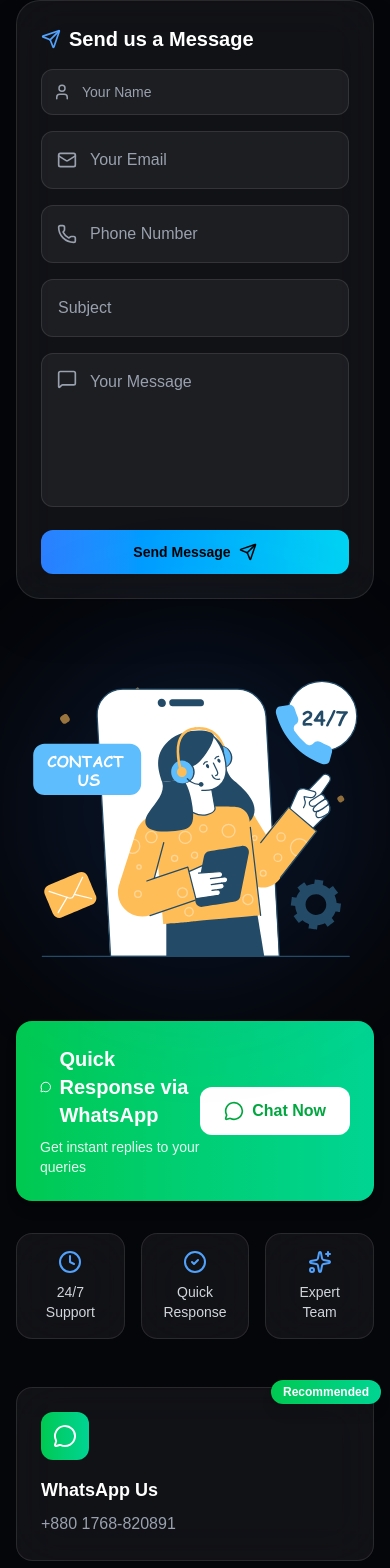
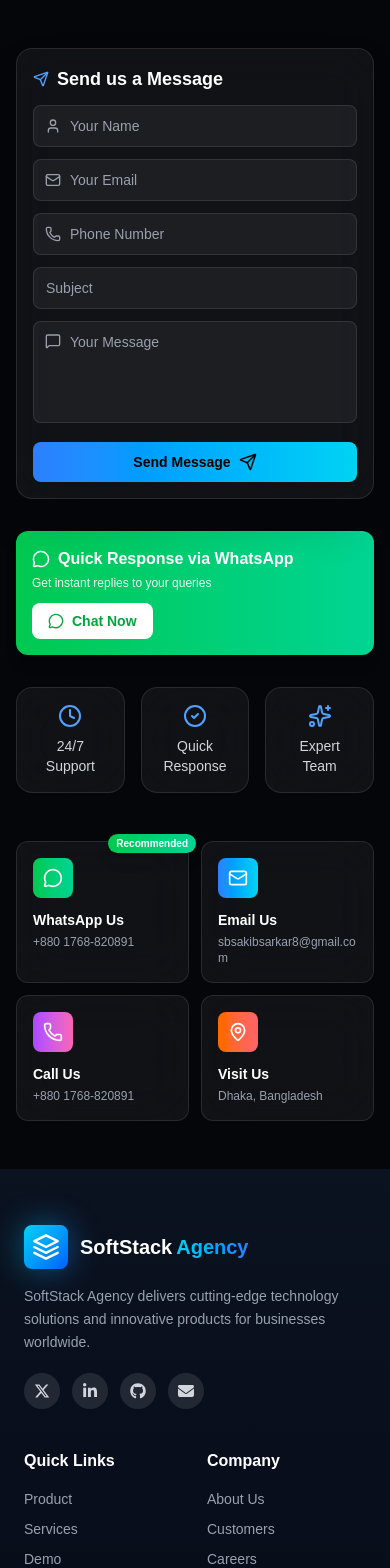
Before and after one commit to softstackagency-lang/softstack_agency_frontend, a Next.js app: page /contact in a window 390 px wide. Shown: the part 302-1870 px from the top of the page. Built offline with nearby package versions, Linux system fonts and the light colour scheme; no server answers.

Commit message:
fixed all the componet

```diff
--- a/src/components/home/Footer.jsx
+++ b/src/components/home/Footer.jsx
@@ -5,26 +5,28 @@
 
 export default function Footer() {
   return (
-    <footer className="bg-linear-to-b from-[#0b1220] to-[#050914] text-gray-300 relative">
-      <div className="max-w-7xl mx-auto px-4 sm:px-6 py-12 sm:py-14 md:py-16 flex flex-col md:flex-row justify-center md:justify-between items-center md:items-start gap-8 sm:gap-10 text-center md:text-left">
+    <footer className="bg-gradient-to-b from-[#0b1220] to-[#050914] text-gray-300 relative">
+      <div className="max-w-7xl mx-auto px-6 sm:px-8 pt-14 pb-10">
 
-        {/* Logo & Brand */}
-        <div className="flex flex-col gap-3 sm:gap-4 items-center md:items-start">
-          <Link href="/" className="flex items-center gap-2 sm:gap-3 group cursor-pointer">
-            <div className="relative">
-              <div className="absolute inset-0 bg-linear-to-r from-cyan-500 to-blue-500 rounded-lg blur-lg opacity-50 group-hover:opacity-75 transition-opacity"></div>
-              <div className="relative bg-linear-to-br from-cyan-400 to-blue-600 p-1.5 sm:p-2 rounded-lg transform group-hover:scale-110 transition-transform duration-300">
-                <svg className="w-6 h-6 sm:w-8 sm:h-8 text-white" viewBox="0 0 24 24" fill="none">
+        {/* Top section: Logo + 3 columns */}
+        <div className="grid grid-cols-2 gap-x-6 gap-y-10 sm:grid-cols-2 md:grid-cols-4 lg:grid-cols-4">
+
+          {/* Logo & Brand — full width on mobile, 1 col on md+ */}
+          <div className="col-span-2 sm:col-span-2 md:col-span-1 flex flex-col gap-4 items-start">
+            <Link href="/" className="flex items-center gap-3 group cursor-pointer">
+              <div className="relative flex-shrink-0">
+                <div className="absolute inset-0 bg-gradient-to-r from-cyan-500 to-blue-500 rounded-lg blur-lg opacity-50 group-hover:opacity-75 transition-opacity" />
+                <div className="relative bg-gradient-to-br from-cyan-400 to-blue-600 p-2 rounded-lg transform group-hover:scale-110 transition-transform duration-300">
+                  <svg className="w-7 h-7 text-white" viewBox="0 0 24 24" fill="none">
                     <path d="M12 2L2 7L12 12L22 7L12 2Z" stroke="currentColor" strokeWidth="2" strokeLinecap="round" strokeLinejoin="round"/>
                     <path d="M2 17L12 22L22 17" stroke="currentColor" strokeWidth="2" strokeLinecap="round" strokeLinejoin="round"/>
                     <path d="M2 12L12 17L22 12" stroke="currentColor" strokeWidth="2" strokeLinecap="round" strokeLinejoin="round"/>
                   </svg>
                 </div>
               </div>
-
-            <div className="text-2xl font-bold flex items-center gap-1">
+              <div className="text-xl sm:text-2xl font-bold flex items-center gap-1">
                 <span className="text-white">SoftStack</span>
-              <span className="bg-linear-to-r from-cyan-400 to-blue-500 bg-clip-text text-transparent"> Agency</span>
+                <span className="bg-gradient-to-r from-cyan-400 to-blue-500 bg-clip-text text-transparent"> Agency</span>
               </div>
             </Link>
 
@@ -32,7 +34,7 @@
               SoftStack Agency delivers cutting-edge technology solutions and innovative products for businesses worldwide.
             </p>
 
-          <div className="flex items-center gap-4 mt-2">
+            <div className="flex items-center gap-3 mt-1">
               <SocialIcon href="#" icon={<FaXTwitter />} />
               <SocialIcon href="#" icon={<FaLinkedinIn />} />
               <SocialIcon href="#" icon={<FaGithub />} />
@@ -64,13 +66,14 @@
             <FooterLink href="/help-center">Help Center</FooterLink>
           </FooterColumn>
         </div>
+      </div>
 
       {/* Bottom Bar */}
-      <div className="border-t border-white/10 mt-8 sm:mt-10">
-        <div className="max-w-7xl mx-auto px-4 sm:px-6 py-4 sm:py-5 md:py-6 flex flex-col md:flex-row items-center justify-center md:justify-between text-xs sm:text-sm text-gray-400 gap-3 sm:gap-4 md:gap-0 text-center">
+      <div className="border-t border-white/10">
+        <div className="max-w-7xl mx-auto px-6 sm:px-8 py-5 flex flex-col sm:flex-row items-center justify-between text-xs sm:text-sm text-gray-400 gap-3 text-center">
           <p>© {new Date().getFullYear()} SoftStack Agency. All Rights Reserved.</p>
 
-          <div className="flex gap-6 flex-wrap justify-center">
+          <div className="flex flex-wrap justify-center gap-4 sm:gap-6">
             <Link href="/privacy-policy" className="hover:text-white transition">Privacy Policy</Link>
             <Link href="/terms-of-service" className="hover:text-white transition">Terms of Service</Link>
             <Link href="/cookie-policy" className="hover:text-white transition">Cookie Policy</Link>
@@ -84,9 +87,9 @@
 /* Reusable Components */
 function FooterColumn({ title, children }) {
   return (
-    <div className="flex flex-col gap-3 items-center md:items-start">
-      <h4 className="text-white font-semibold mb-2">{title}</h4>
-      <ul className="space-y-2 text-sm">{children}</ul>
+    <div className="flex flex-col gap-3 items-start">
+      <h4 className="text-white font-semibold mb-1">{title}</h4>
+      <ul className="space-y-2.5 text-sm">{children}</ul>
     </div>
   );
 }
@@ -105,7 +108,7 @@
   return (
     <Link
       href={href}
-      className="w-10 h-10 rounded-full bg-white/10 flex items-center justify-center text-gray-300 hover:bg-cyan-500 hover:text-white transition"
+      className="w-9 h-9 rounded-full bg-white/10 flex items-center justify-center text-gray-300 hover:bg-cyan-500 hover:text-white transition"
     >
       {icon}
     </Link>
--- a/src/components/home/HomeContact/ContactPage.jsx
+++ b/src/components/home/HomeContact/ContactPage.jsx
@@ -108,7 +108,7 @@
       </div>
 
       {/* ================= CONTENT ================= */}
-      <div className="relative z-10 px-4 sm:px-6 md:px-8 py-12 sm:py-16 md:py-20 lg:py-28">
+      <div className="relative z-10 px-4 sm:px-6 md:px-8 pt-24 sm:pt-16 md:py-20 lg:py-28 pb-12 sm:pb-16">
         <div className="max-w-7xl mx-auto">
 
           {/* Header Section */}
@@ -144,18 +144,18 @@
             >
               <form
                 onSubmit={handleSubmit}
-                className="relative bg-white/5 backdrop-blur-xl border border-white/10 rounded-3xl p-6 sm:p-8 md:p-10 shadow-2xl"
+                className="relative bg-white/5 backdrop-blur-xl border border-white/10 rounded-2xl sm:rounded-3xl p-4 sm:p-8 md:p-10 shadow-2xl"
               >
                 {/* Success Message Overlay */}
                 {isSuccess && (
                   <motion.div
                     initial={{ opacity: 0, scale: 0.9 }}
                     animate={{ opacity: 1, scale: 1 }}
-                    className="absolute inset-0 bg-green-500/90 backdrop-blur-xl rounded-3xl flex flex-col items-center justify-center z-20"
+                    className="absolute inset-0 bg-green-500/90 backdrop-blur-xl rounded-2xl sm:rounded-3xl flex flex-col items-center justify-center z-20"
                   >
-                    <CheckCircle2 size={64} className="text-white mb-4 animate-bounce" />
-                    <h3 className="text-2xl font-bold text-white mb-2">Message Sent!</h3>
-                    <p className="text-white/90">Well get back to you soon.</p>
+                    <CheckCircle2 size={48} className="sm:w-16 sm:h-16 text-white mb-3 sm:mb-4 animate-bounce" />
+                    <h3 className="text-xl sm:text-2xl font-bold text-white mb-2">Message Sent!</h3>
+                    <p className="text-sm sm:text-base text-white/90">Well get back to you soon.</p>
                   </motion.div>
                 )}
 
@@ -164,56 +164,56 @@
                   <motion.div
                     initial={{ opacity: 0, y: -10 }}
                     animate={{ opacity: 1, y: 0 }}
-                    className="mb-6 p-4 bg-red-500/10 border border-red-500/30 rounded-xl flex items-center gap-3"
+                    className="mb-4 sm:mb-6 p-3 sm:p-4 bg-red-500/10 border border-red-500/30 rounded-lg sm:rounded-xl flex items-center gap-2 sm:gap-3"
                   >
-                    <AlertCircle size={20} className="text-red-400 shrink-0" />
-                    <p className="text-red-400 text-sm">{error}</p>
+                    <AlertCircle size={16} className="sm:w-5 sm:h-5 text-red-400 shrink-0" />
+                    <p className="text-red-400 text-xs sm:text-sm">{error}</p>
                   </motion.div>
                 )}
 
-                <h2 className="text-xl sm:text-2xl font-bold mb-4 sm:mb-6 flex items-center gap-2">
-                  <Send className="text-blue-400" size={20} />
+                <h2 className="text-lg sm:text-2xl font-bold mb-3 sm:mb-6 flex items-center gap-2">
+                  <Send className="text-blue-400" size={16} />
                   Send us a Message
                 </h2>
 
-                <div className="space-y-4 sm:space-y-5">
+                <div className="space-y-3 sm:space-y-5">
                   {/* Name Input */}
                   <div className="relative">
-                    <User className="absolute left-3 sm:left-4 top-1/2 -translate-y-1/2 text-gray-400" size={18} />
+                    <User className="absolute left-3 sm:left-4 top-1/2 -translate-y-1/2 text-gray-400" size={16} />
                     <input
                       type="text"
                       name="name"
                       placeholder="Your Name"
                       value={formData.name}
                       onChange={handleChange}
-                      className="w-full pl-10 sm:pl-12 pr-3 sm:pr-4 py-3 sm:py-4 text-sm sm:text-base bg-white/5 border border-white/10 rounded-xl text-white placeholder-gray-400 focus:outline-none focus:border-blue-400/50 focus:bg-white/10 transition"
+                      className="w-full pl-9 sm:pl-12 pr-3 sm:pr-4 py-2.5 sm:py-4 text-sm sm:text-base bg-white/5 border border-white/10 rounded-lg sm:rounded-xl text-white placeholder-gray-400 focus:outline-none focus:border-blue-400/50 focus:bg-white/10 transition"
                       required
                     />
                   </div>
 
                   {/* Email & Phone */}
-                  <div className="grid grid-cols-1 sm:grid-cols-2 gap-4">
+                  <div className="grid grid-cols-1 sm:grid-cols-2 gap-3 sm:gap-4">
                     <div className="relative">
-                      <Mail className="absolute left-4 top-1/2 -translate-y-1/2 text-gray-400" size={20} />
+                      <Mail className="absolute left-3 sm:left-4 top-1/2 -translate-y-1/2 text-gray-400" size={16} />
                       <input
                         type="email"
                         name="email"
                         placeholder="Your Email"
                         value={formData.email}
                         onChange={handleChange}
-                        className="w-full pl-12 pr-4 py-4 bg-white/5 border border-white/10 rounded-xl text-white placeholder-gray-400 focus:outline-none focus:border-blue-400/50 focus:bg-white/10 transition"
+                        className="w-full pl-9 sm:pl-12 pr-3 sm:pr-4 py-2.5 sm:py-4 text-sm sm:text-base bg-white/5 border border-white/10 rounded-lg sm:rounded-xl text-white placeholder-gray-400 focus:outline-none focus:border-blue-400/50 focus:bg-white/10 transition"
                         required
                       />
                     </div>
                     <div className="relative">
-                      <Phone className="absolute left-4 top-1/2 -translate-y-1/2 text-gray-400" size={20} />
+                      <Phone className="absolute left-3 sm:left-4 top-1/2 -translate-y-1/2 text-gray-400" size={16} />
                       <input
                         type="tel"
                         name="phone"
                         placeholder="Phone Number"
                         value={formData.phone}
                         onChange={handleChange}
-                        className="w-full pl-12 pr-4 py-4 bg-white/5 border border-white/10 rounded-xl text-white placeholder-gray-400 focus:outline-none focus:border-blue-400/50 focus:bg-white/10 transition"
+                        className="w-full pl-9 sm:pl-12 pr-3 sm:pr-4 py-2.5 sm:py-4 text-sm sm:text-base bg-white/5 border border-white/10 rounded-lg sm:rounded-xl text-white placeholder-gray-400 focus:outline-none focus:border-blue-400/50 focus:bg-white/10 transition"
                       />
                     </div>
                   </div>
@@ -226,21 +226,21 @@
                       placeholder="Subject"
                       value={formData.subject}
                       onChange={handleChange}
-                      className="w-full px-4 py-4 bg-white/5 border border-white/10 rounded-xl text-white placeholder-gray-400 focus:outline-none focus:border-blue-400/50 focus:bg-white/10 transition"
+                      className="w-full px-3 sm:px-4 py-2.5 sm:py-4 text-sm sm:text-base bg-white/5 border border-white/10 rounded-lg sm:rounded-xl text-white placeholder-gray-400 focus:outline-none focus:border-blue-400/50 focus:bg-white/10 transition"
                       required
                     />
                   </div>
 
                   {/* Message */}
                   <div className="relative">
-                    <MessageSquare className="absolute left-4 top-4 text-gray-400" size={20} />
+                    <MessageSquare className="absolute left-3 sm:left-4 top-3 sm:top-4 text-gray-400" size={16} />
                     <textarea
                       name="message"
                       placeholder="Your Message"
                       value={formData.message}
                       onChange={handleChange}
-                      rows={5}
-                      className="w-full pl-12 pr-4 py-4 bg-white/5 border border-white/10 rounded-xl text-white placeholder-gray-400 focus:outline-none focus:border-blue-400/50 focus:bg-white/10 transition resize-none"
+                      rows={4}
+                      className="w-full pl-9 sm:pl-12 pr-3 sm:pr-4 py-2.5 sm:py-4 text-sm sm:text-base bg-white/5 border border-white/10 rounded-lg sm:rounded-xl text-white placeholder-gray-400 focus:outline-none focus:border-blue-400/50 focus:bg-white/10 transition resize-none"
                       required
                     />
                   </div>
@@ -249,7 +249,7 @@
                   <button
                     type="submit"
                     disabled={isSubmitting}
-                    className="group w-full py-3 sm:py-4 text-sm sm:text-base rounded-xl bg-linear-to-r from-blue-500 to-cyan-400 text-black font-semibold transition-all hover:scale-105 hover:shadow-[0_0_40px_rgba(59,130,246,0.45)] disabled:opacity-50 disabled:cursor-not-allowed flex items-center justify-center gap-2"
+                    className="group w-full py-2.5 sm:py-4 text-sm sm:text-base rounded-lg sm:rounded-xl bg-linear-to-r from-blue-500 to-cyan-400 text-black font-semibold transition-all hover:scale-105 hover:shadow-[0_0_40px_rgba(59,130,246,0.45)] disabled:opacity-50 disabled:cursor-not-allowed flex items-center justify-center gap-2"
                   >
                     {isSubmitting ? (
                       <>
@@ -275,7 +275,7 @@
               className="space-y-8"
             >
               {/* Lottie Animation */}
-              <div className="relative">
+              <div className="relative hidden sm:block">
                 <div className="absolute inset-0 bg-blue-500/10 blur-3xl rounded-full" />
                 <div className="relative">
                   <Lottie animationData={contactAnimation} loop className="w-full max-w-md mx-auto" />
@@ -283,22 +283,22 @@
               </div>
 
               {/* Quick WhatsApp Button */}
-              <div className="bg-gradient-to-r from-green-500 to-emerald-400 rounded-2xl p-6 shadow-lg">
-                <div className="flex items-center justify-between">
+              <div className="bg-gradient-to-r from-green-500 to-emerald-400 rounded-xl sm:rounded-2xl p-4 sm:p-6 shadow-lg">
+                <div className="flex flex-col sm:flex-row items-start sm:items-center justify-between gap-3 sm:gap-0">
                   <div>
-                    <h3 className="text-xl font-bold text-white mb-2 flex items-center gap-2">
-                      <MessageCircle size={24} />
+                    <h3 className="text-base sm:text-xl font-bold text-white mb-1 sm:mb-2 flex items-center gap-2">
+                      <MessageCircle size={18} className="sm:w-6 sm:h-6" />
                       Quick Response via WhatsApp
                     </h3>
-                    <p className="text-white/90 text-sm">Get instant replies to your queries</p>
+                    <p className="text-white/90 text-xs sm:text-sm">Get instant replies to your queries</p>
                   </div>
                   <a
                     href="https://wa.me/8801768820891"
                     target="_blank"
                     rel="noopener noreferrer"
-                    className="bg-white text-green-600 px-6 py-3 rounded-xl font-semibold hover:bg-gray-100 transition-all hover:scale-105 flex items-center gap-2 whitespace-nowrap"
+                    className="bg-white text-green-600 px-4 sm:px-6 py-2 sm:py-3 text-sm sm:text-base rounded-lg sm:rounded-xl font-semibold hover:bg-gray-100 transition-all hover:scale-105 flex items-center gap-2 whitespace-nowrap"
                   >
-                    <MessageCircle size={20} />
+                    <MessageCircle size={16} className="sm:w-5 sm:h-5" />
                     Chat Now
                   </a>
                 </div>
@@ -327,7 +327,7 @@
             initial={{ opacity: 0, y: 20 }}
             animate={{ opacity: 1, y: 0 }}
             transition={{ duration: 0.6, delay: 0.5 }}
-            className="grid grid-cols-1 sm:grid-cols-2 lg:grid-cols-4 gap-4 sm:gap-5 md:gap-6"
+            className="grid grid-cols-2 sm:grid-cols-2 lg:grid-cols-4 gap-3 sm:gap-5 md:gap-6"
           >
             {contactInfo.map((info, index) => (
               <a
@@ -335,18 +335,18 @@
                 href={info.link}
                 target={info.link.startsWith('http') ? '_blank' : undefined}
                 rel={info.link.startsWith('http') ? 'noopener noreferrer' : undefined}
-                className="group relative bg-white/5 backdrop-blur-xl border border-white/10 rounded-2xl p-6 hover:bg-white/10 transition-all hover:scale-105"
+                className="group relative bg-white/5 backdrop-blur-xl border border-white/10 rounded-xl sm:rounded-2xl p-4 sm:p-6 hover:bg-white/10 transition-all hover:scale-105"
               >
                 {info.recommended && (
-                  <span className="absolute -top-2 -right-2 bg-gradient-to-r from-green-500 to-emerald-400 text-white text-xs font-bold px-3 py-1 rounded-full shadow-lg">
+                  <span className="absolute -top-2 -right-2 bg-gradient-to-r from-green-500 to-emerald-400 text-white text-[10px] sm:text-xs font-bold px-2 sm:px-3 py-0.5 sm:py-1 rounded-full shadow-lg">
                     Recommended
                   </span>
                 )}
-                <div className={`w-12 h-12 rounded-xl bg-linear-to-r ${info.color} flex items-center justify-center mb-4 group-hover:scale-110 transition-transform`}>
-                  <info.icon className="text-white" size={24} />
+                <div className={`w-10 h-10 sm:w-12 sm:h-12 rounded-lg sm:rounded-xl bg-linear-to-r ${info.color} flex items-center justify-center mb-3 sm:mb-4 group-hover:scale-110 transition-transform`}>
+                  <info.icon className="text-white" size={20} />
                 </div>
-                <h3 className="text-lg font-semibold mb-2">{info.title}</h3>
-                <p className="text-gray-400 group-hover:text-gray-300 transition">{info.value}</p>
+                <h3 className="text-sm sm:text-lg font-semibold mb-1 sm:mb-2">{info.title}</h3>
+                <p className="text-gray-400 group-hover:text-gray-300 transition text-xs sm:text-base break-words">{info.value}</p>
               </a>
             ))}
           </motion.div>
--- a/src/components/home/HomeEcommerce/Ecommerce.jsx
+++ b/src/components/home/HomeEcommerce/Ecommerce.jsx
@@ -130,9 +130,9 @@
           </motion.div>
         </div>
         {/* ===== Features Section ===== */}
-        <div className="py-20">
-          <h2 className="text-center text-4xl font-bold mb-12">Why Choose Us</h2>
-          <div className="grid grid-cols-1 md:grid-cols-3 gap-8">
+        <div className="py-8 sm:py-12 md:py-20">
+          <h2 className="text-center text-4xl font-bold mb-8 sm:mb-10 md:mb-12">Why Choose Us</h2>
+          <div className="grid grid-cols-2 md:grid-cols-3 gap-8">
             {features.map((f, i) => {
               const IconComponent = f.icon;
               return (
@@ -165,7 +165,7 @@
             </button>
           </div>
 
-          <div className="grid auto-rows-[300px] grid-cols-1 gap-6 md:grid-cols-3">
+          <div className="grid auto-rows-[300px] grid-cols-2 gap-6 md:grid-cols-3">
             {products.map((p) => (
               <motion.div
                 key={p.id}
@@ -201,7 +201,7 @@
         <div className="py-20">
           <h2 className="text-center text-4xl font-bold mb-12">What Our Customers Say</h2>
 
-          <div className="grid grid-cols-1 md:grid-cols-3 gap-8">
+          <div className="grid grid-cols-2 md:grid-cols-3 gap-8">
             {testimonials.map((t, i) => (
               <motion.div
                 key={i}
```
Also changed, not shown: src/components/Services/Aiagent/AiAgent.jsx (+15 -13 lines), src/components/Services/AppDevelopment/AppDevelopment.jsx (+26 -26 lines), src/components/Services/webDev/WebPage.jsx (+22 -22 lines), src/components/home/HomeCards/homeCard.jsx (+8 -8 lines), src/components/home/HomeTestimonial/Testimonial.jsx (+23 -20 lines). Lines whose indentation alone changed are shown as unchanged.
